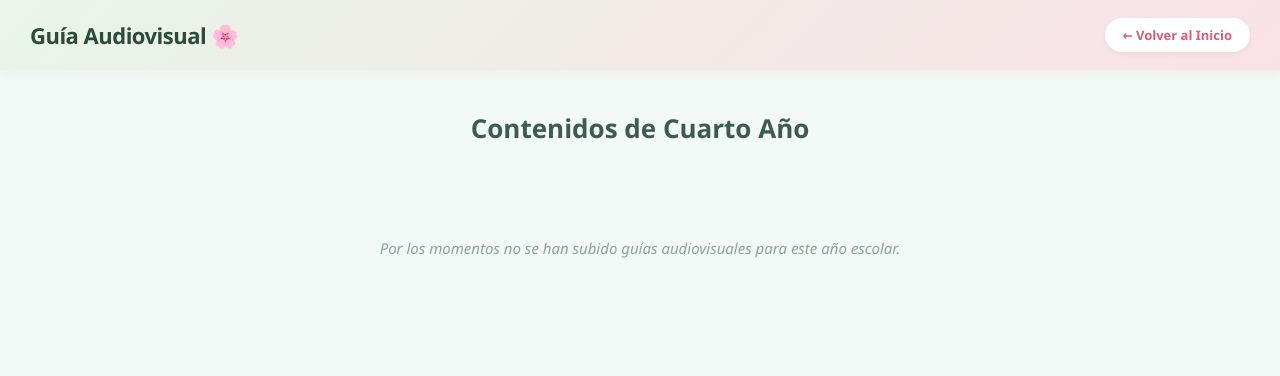
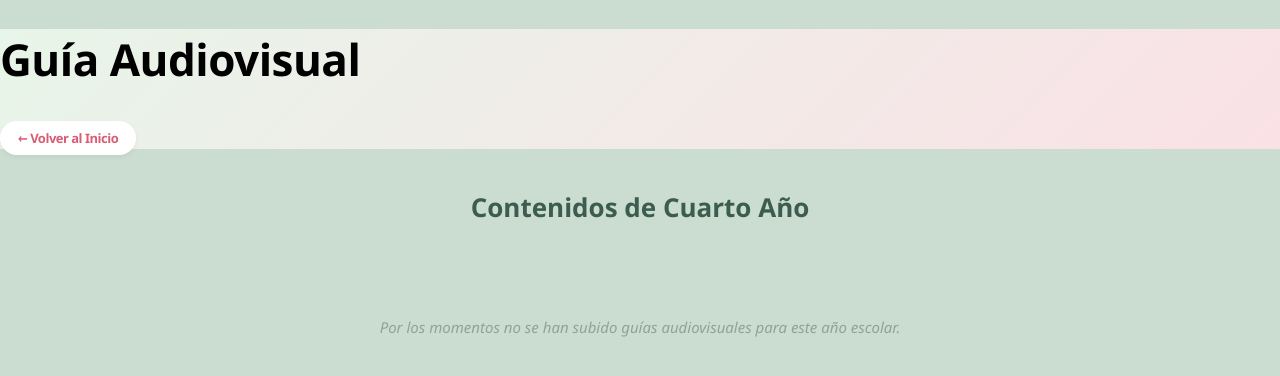
Before and after one commit to Andreita2007/GuiaAudiovisual, a Django app: page /guias/1/ in a window 1280 px wide. Shown: the top 376 px of the page. Run offline with Django 5.2, Linux system fonts and the light colour scheme; data that the repository does not hold is empty.

Commit message:
Interfaz 3

```diff
--- a/guia/templates/materia.html
+++ b/guia/templates/materia.html
@@ -8,7 +8,7 @@
         /* Fondo general en verde menta pastel ultra suave */
         body {
             font-family: 'Segoe UI', Tahoma, Geneva, Verdana, sans-serif;
-            background-color: #f2f9f6;
+            background-color: #cbdcd0;
             margin: 0;
             padding: 0;
         }
@@ -16,15 +16,16 @@
         /* Navbar superior con un degradado sutil de verde a rosado */
         .franja-superior {
             background: linear-gradient(135deg, #e8f5e9 0%, #fae1e6 100%);
-            color: #2d4a3e;
+            .franja-superior
+            {
+            background: #e67e94; /* El mismo rosado de tus botones */
+            color: #ffffff; /* Letras blancas para que resalten hermoso */
             padding: 18px 30px;
-            box-shadow: 0 2px 10px rgba(234, 182, 193, 0.2);
+            box-shadow: 0 4px 12px rgba(230, 126, 148, 0.2);
             display: flex;
             justify-content: space-between;
             align-items: center;
-        }
-        .franja-superior h1 {
-            margin: 0;
+            }
             font-size: 22px;
             font-weight: 600;
             letter-spacing: -0.5px;
@@ -118,7 +119,7 @@
 <body>
 
     <header class="franja-superior">
-        <h1>Guía Audiovisual 🌸</h1>
+        <h1>Guía Audiovisual </h1>
         <a href="/" class="btn-volver">← Volver al Inicio</a>
     </header>
 
```
